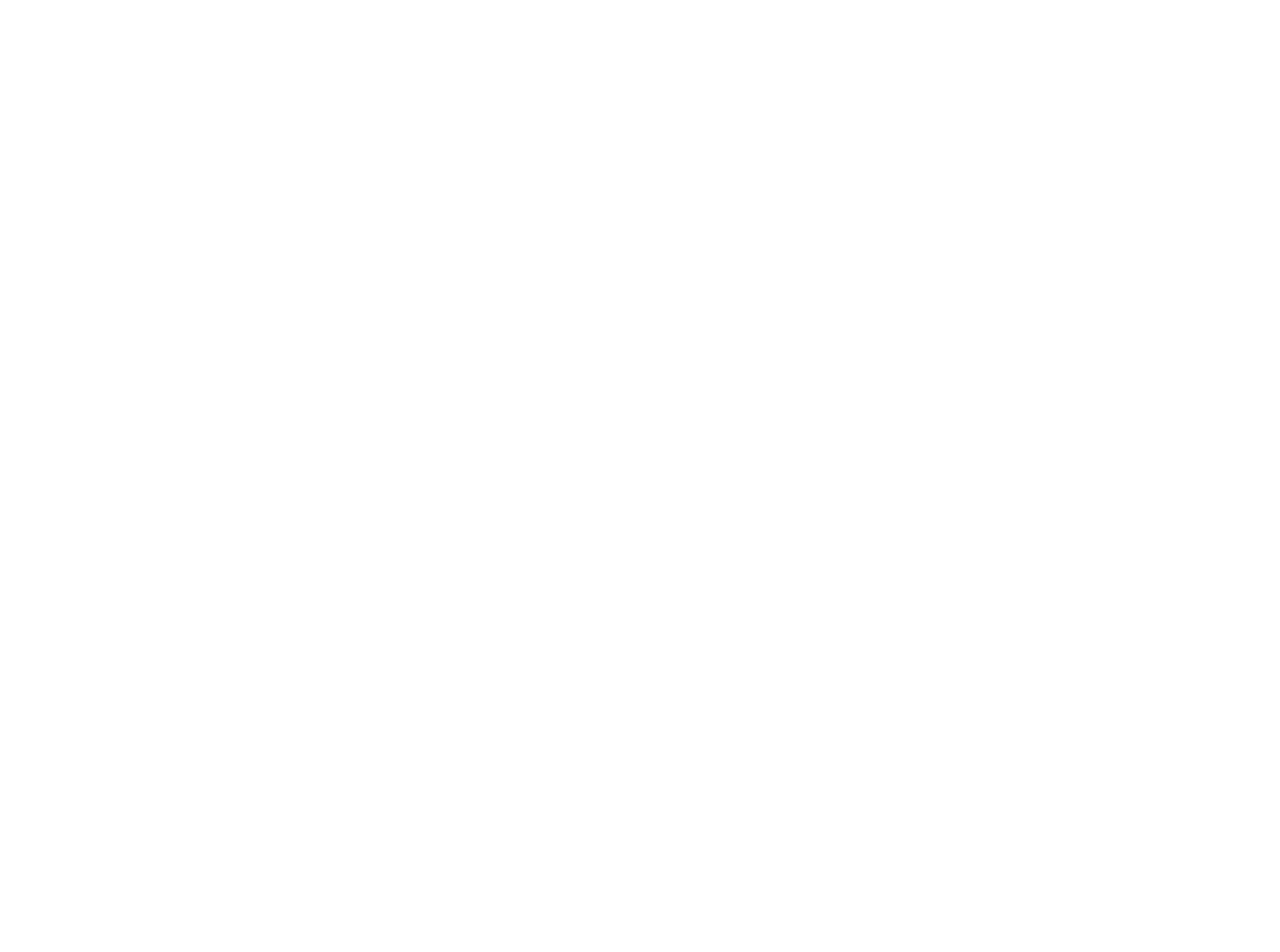
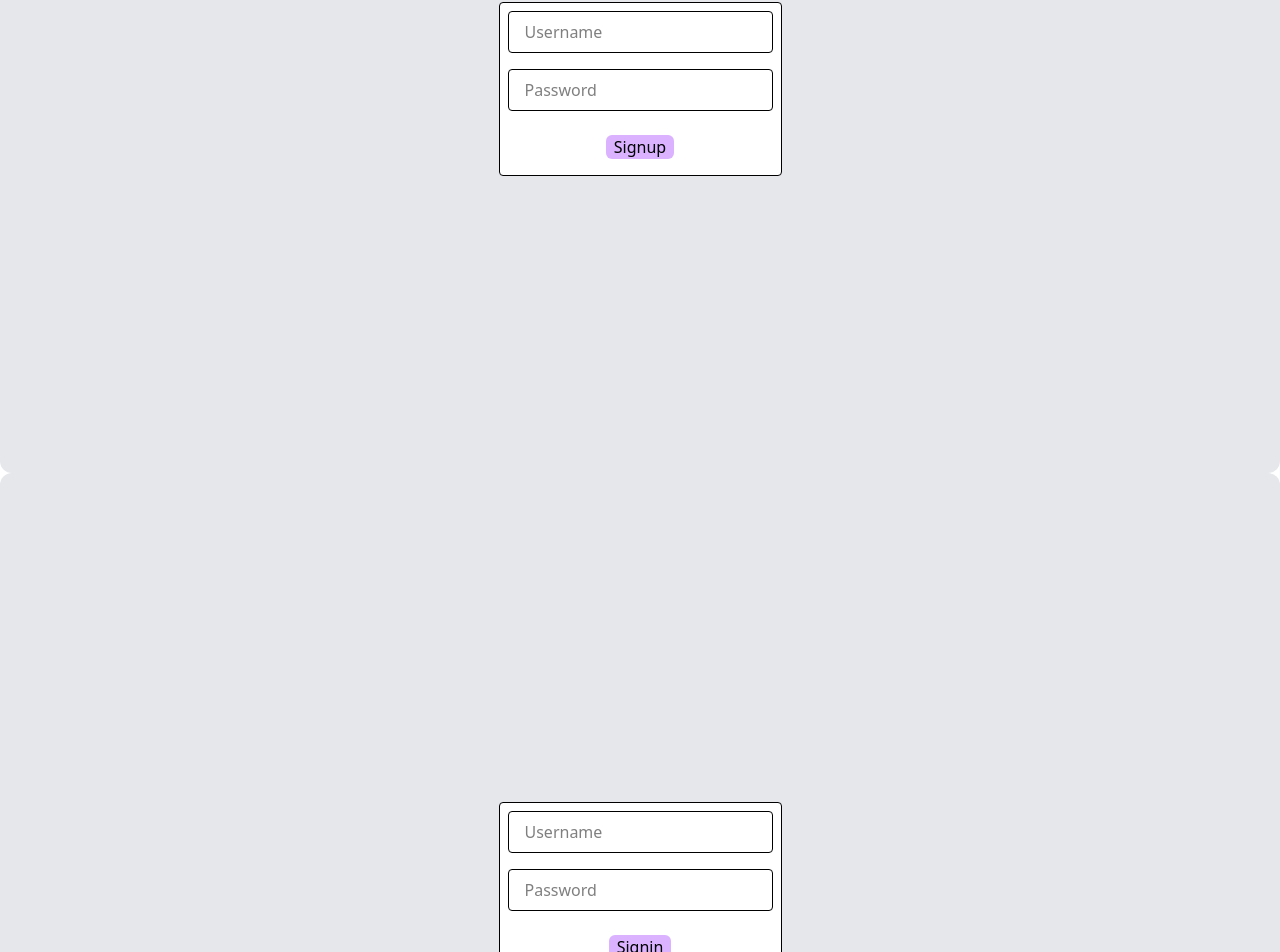
Before and after one commit to veesesh/Peter-Pad, a React (Vite) app in the folder parkerpad-fe/: page / in a window 1280 px wide. Shown: the part 1127-2079 px from the top of the page. Before the commit the page ends 800 px from the top, so only its background shows below. Built offline with nearby package versions, Linux system fonts and the light colour scheme.

Commit message:
feat: create signin and signup pages

```diff
--- a/parkerpad-fe/src/App.tsx
+++ b/parkerpad-fe/src/App.tsx
@@ -1,9 +1,17 @@
 import './App.css'
 import { Dashboard } from './pages/Dashboard'
+import { Signin } from './pages/Signin'
+import { Signup } from './pages/Signup'
 
 
 function App() {
-  return <Dashboard/>
+  return (
+    <div>
+      <Dashboard/>
+      <Signup/>
+      <Signin/>
+    </div>
+  )
 
 }
 
--- a/parkerpad-fe/src/components/ui/Button.tsx
+++ b/parkerpad-fe/src/components/ui/Button.tsx
@@ -7,6 +7,7 @@
     endIcon?: ReactElement;
     variant: "primary" | "secondary";
     onClick?: () => void;
+    fullWidth?: boolean;
 }
 const variantStyles = {
     "primary": "bg-purple-300 text-black",
@@ -22,7 +23,7 @@
 
 export const Button = (props: ButtonInterface) => {
 
-    return <button onClick= {props.onClick} className = {`${variantStyles[props.variant]} ${defaultStyles} ${sizeStyles[props.size]} cursor-pointer`}>
+    return <button onClick= {props.onClick} className = {`${variantStyles[props.variant]} ${defaultStyles} ${sizeStyles[props.size]} ${props.fullWidth ? " w-full flex justify-center items-center" : ""} cursor-pointer`}>
 
     {props.startIcon? <div className="pr-2 pl-2">{props.startIcon}</div>: null}
     <div className="pl-2 pr-2">
--- /dev/null
+++ b/parkerpad-fe/src/pages/Signin.tsx
@@ -0,0 +1,18 @@
+import { Button } from "../components/ui/Button"
+import { Input } from "../components/ui/Input"
+export function Signin() {
+    return (
+        <div className="h-screen w-screen bg-gray-200 flex justify-center items-center pt-8 rounded-xl">
+            <div className="bg-white rounded border min-w-48">
+                <Input placeholder="Username"/>
+                <Input placeholder="Password"/>
+                <div className="flex justify-center pt-4 pb-4">
+                <Button variant="primary" title ="Signin" fullWidth = {false}/>
+
+                </div>
+
+            </div>
+
+        </div>
+    )
+}
--- /dev/null
+++ b/parkerpad-fe/src/pages/Signup.tsx
@@ -0,0 +1,18 @@
+import { Button } from "../components/ui/Button"
+import { Input } from "../components/ui/Input"
+export function Signup() {
+    return (
+        <div className="h-screen w-screen bg-gray-200 flex justify-center items-center pt-8 rounded-xl">
+            <div className="bg-white rounded border min-w-48">
+                <Input placeholder="Username"/>
+                <Input placeholder="Password"/>
+                <div className="flex justify-center pt-4 pb-4">
+                <Button variant="primary" title ="Signup" fullWidth = {false}/>
+
+                </div>
+
+            </div>
+
+        </div>
+    )
+}
--- a/parkerpad-fe/src/pages/Sinup.tsx
+++ /dev/null
@@ -1,10 +0,0 @@
-export function Signup() {
-    return (
-        <div className="h-screen w-screen bg-gray-200 flex justify-center items-center">
-            <div className="bg-white rounded border min-w-48">
-
-            </div>
-
-        </div>
-    )
-}
```
